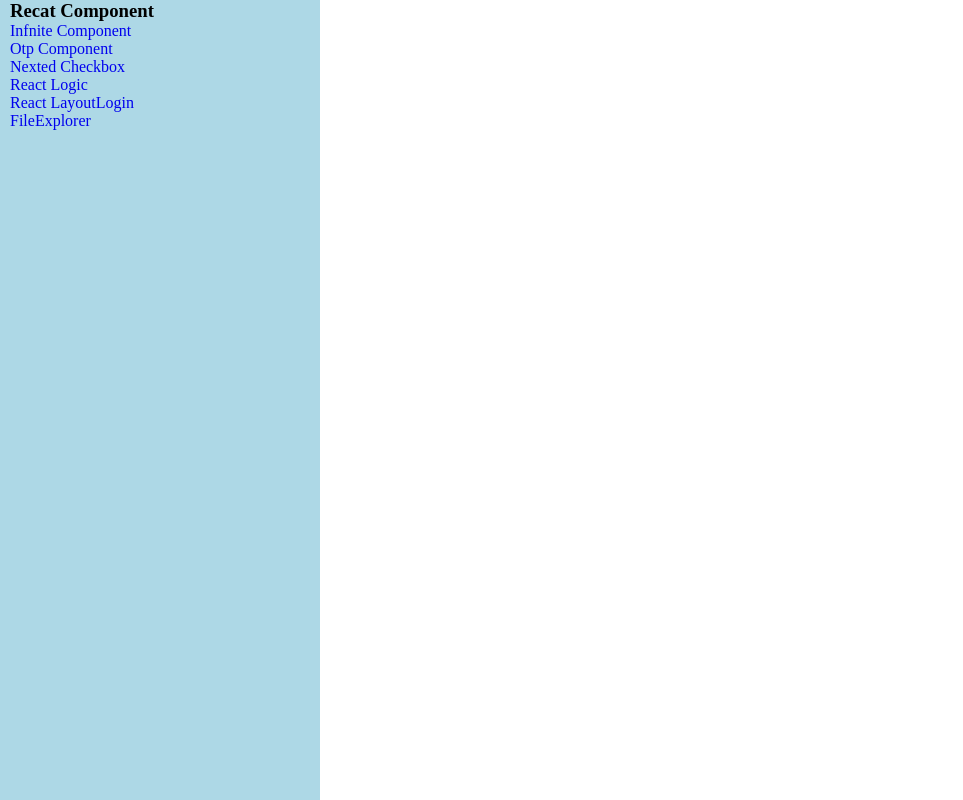
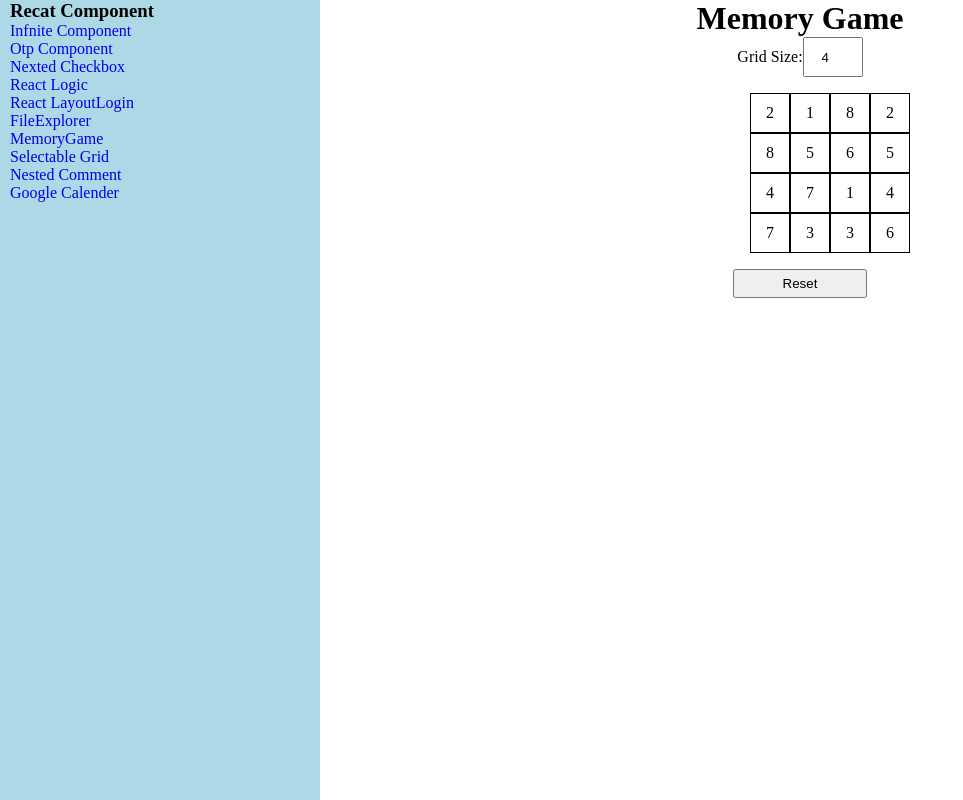
Before and after one commit to mdsameeralam9/React-Practice, a React (Vite) app: page /memoryGame in a window 1280 px wide. Shown: the whole page, without its empty margins (0-963 px from the left). Built offline with nearby package versions, Linux system fonts and the light colour scheme.

Commit message:
memory game

```diff
--- a/src/Dashboard/Content.tsx
+++ b/src/Dashboard/Content.tsx
@@ -12,6 +12,8 @@ import ReactHooksLayout from '../components/React_Hooks/ReactHooksLayout'
 import Virtualisation from '../components/InfniteScroll/Virtualisation/Layout'
 import LayoutLogin from '../components/AllFormTypes/Login/LayoutLogin'
 import FileExplorer from '../components/FileExplorer'
+import ImagePositioner from '../components/AllFormTypes/ImagesForm'
+import MemoryGame from '../components/MemoryGame'
 
 const Content = () => {
   return (
@@ -32,8 +34,11 @@ const Content = () => {
 
         <Route path="/ReactHooksLayout" element={<ReactHooksLayout />}/>
 
-        <Route path='/LayoutLogin' element={<LayoutLogin />}/>
+        <Route path='/LayoutLogin' element={<ImagePositioner />}/>
        <Route path='/fileExplorer' element={<FileExplorer />}/>
+       <Route path='/memoryGame' element={<MemoryGame />}/>
+
+
 
       </Routes>
     </div>
--- a/src/Dashboard/SideBar.tsx
+++ b/src/Dashboard/SideBar.tsx
@@ -7,7 +7,13 @@ const sideBarData = [
   {id: 3, label: "Nexted Checkbox", to: "/nestedcheckbox"},
   {id: 4, label: "React Logic", to: "/"},
   {id: 5, label: "React LayoutLogin", to: "/LayoutLogin"},
-  {id: 6, label: "FileExplorer", to: "/fileExplorer"}
+  {id: 6, label: "FileExplorer", to: "/fileExplorer"},
+  {id: 16, label: "MemoryGame", to: "/memoryGame"},
+  {id: 7, label: "Selectable Grid", to: "/selectableGrid"},
+  {id: 8, label: "Nested Comment", to: "/nestedComment"},
+  {id: 9, label: "Google Calender", to: "/goodleCalender"},
+
+
 
 ]
 
--- a/src/components/API_CONFIG/Hooks/useFetch.tsx
+++ b/src/components/API_CONFIG/Hooks/useFetch.tsx
@@ -8,7 +8,6 @@ const axiosInstance = axios.create({
 
 
 //https://github.com/divanov11/refresh-token-fetchwrapper
-//https://github.com/gitdagray/react_jwt_auth
 //https://github.com/divanov11/refresh-token-axios-interceptors/
 
 // refresh and accees token
@@ -17,7 +16,8 @@ const axiosInstance = axios.create({
 
 //https://github.com/SukhjinderArora/refresh-token-auth-app/blob/main/client/src/App.js
 
-
+//done
+//https://github.com/gitdagray/react_jwt_auth
 //https://github.com/gitdagray/react_jwt_auth/blob/main/src/hooks/useRefreshToken.js
 
 const useFetch = (token = null) => {
--- /dev/null
+++ b/src/components/AllFormTypes/ImagesForm/index.tsx
@@ -0,0 +1,35 @@
+import React, { useState } from 'react';
+
+function ImagePositioner() {
+  const [imageSrc, setImageSrc] = useState(null);
+
+  // Handle image upload and convert to base64
+  const handleImageUpload = (event) => {
+    const file = event.target.files[0];
+    if (file) {
+      const reader = new FileReader();
+      reader.onload = (e) => setImageSrc(e.target.result);
+      reader.readAsDataURL(file);
+    }
+  };
+
+  return (
+    <div>
+      <input type="file" accept="image/*" onChange={handleImageUpload} />
+      {imageSrc && (
+        <div style={{ display: 'flex', flexWrap: 'wrap', width: 420, height: 420, position: 'relative', marginTop: 20 }}>
+          {/* Top Left */}
+          <img src={imageSrc} alt="Top Left" style={{ position: 'absolute', top: 0, left: 0, width: 200, height: 200, border: '2px solid #333' }} />
+          {/* Top Right */}
+          <img src={imageSrc} alt="Top Right" style={{ position: 'absolute', top: 0, right: 0, width: 200, height: 200, border: '2px solid #333' }} />
+          {/* Bottom Left */}
+          <img src={imageSrc} alt="Bottom Left" style={{ position: 'absolute', bottom: 0, left: 0, width: 200, height: 200, border: '2px solid #333' }} />
+          {/* Bottom Right */}
+          <img src={imageSrc} alt="Bottom Right" style={{ position: 'absolute', bottom: 0, right: 0, width: 200, height: 200, border: '2px solid #333' }} />
+        </div>
+      )}
+    </div>
+  );
+}
+
+export default ImagePositioner;
--- /dev/null
+++ b/src/components/MemoryGame/Grid.tsx
@@ -0,0 +1,15 @@
+import React from 'react'
+import type { GridItem } from './ReactMemoryGameComponent';
+
+interface GridInterface {
+  item:GridItem;
+  handleCardClick: (item: GridItem) => void;
+}
+
+const Grid:React.FC<GridInterface> = ({ item, handleCardClick }) => {
+  return (
+    <div className='memGrid' onClick={() => handleCardClick(item)}>{item.value}</div>
+  )
+}
+
+export default Grid
--- /dev/null
+++ b/src/components/MemoryGame/ReactMemoryGameComponent.tsx
@@ -0,0 +1,90 @@
+import React, { useState, useEffect, useCallback } from 'react'
+import Grid from './Grid'
+
+interface MemPropsInterface {
+    size: number
+}
+
+export type GridItem = {
+    id: number;
+    value: number
+}
+
+const ReactMemoryGameComponent: React.FC<MemPropsInterface> = ({ size }) => {
+    const [grid, setGrid] = useState<GridItem[]>([]);
+    const [isWon, setIsWon] = useState<boolean>(false);
+    const [flippedCard, setFlippedCard] = useState<number[]>([]);
+    const [pairCard, setPairCard] = useState<GridItem[]>([]);
+
+    const initializeGrid = () => {
+        const totalItem: number = size * size;
+        const pairItem: number = Math.floor(totalItem / 2)
+        const array = Array.from({ length: pairItem }, (_, index) => index + 1);
+        const suffledArray: GridItem[] = [...array, ...array]
+            .sort(() => Math.random() - 0.5)
+            .slice(0, totalItem)
+            .map((val, idx) => ({ id: idx, value: val }));
+
+        setGrid(suffledArray)
+    }
+    const reset = () => initializeGrid();
+
+    const handleCardClick = (data: GridItem): void => {
+        if (isWon) return;
+        console.log(data, flippedCard)
+        const copy = [...flippedCard];
+        if (copy.length === 0) {
+            copy.push(data.id)
+            setFlippedCard(copy);
+        } else {
+
+            // both value are equal the push both the value to winArr and make this array to []
+            const filValue: GridItem | undefined = grid.find(i => i.id === copy[0]);
+            console.log("43===>", filValue)
+            if (data.value === filValue?.value) {
+                const copyPairCards = [...pairCard]
+                copyPairCards.push(filValue, data)
+                setPairCard(copyPairCards);
+                setFlippedCard([]);
+                if (copyPairCards.length === grid.length) {
+                    setIsWon(true)
+                }
+            } else {
+                // make this array to empty after 1 second
+                setTimeout(() => {
+                    setFlippedCard([]);
+                }, 1000)
+            }
+        }
+
+
+
+    }
+
+    useEffect(() => {
+        initializeGrid()
+    }, [size])
+
+
+    console.log(pairCard)
+
+    if (isWon) return <h1>You won the game</h1>
+
+    return (
+        <div className='gamWrapper'>
+            <div className='ReactMemoryGameComponent' style={{ gridTemplateColumns: `repeat(${size} 1fr)` }}>
+                {grid?.map((item) => (
+                    <Grid
+                        key={item.id}
+                        item={item}
+                        handleCardClick={handleCardClick}
+
+                    />
+                ))}
+            </div>
+            <button onClick={reset} style={{ padding: "5px 3rem", cursor: "pointer", marginTop: "1rem" }}>{isWon ? "Play Again!" : "Reset"}</button>
+        </div>
+    )
+}
+
+export default ReactMemoryGameComponent
--- /dev/null
+++ b/src/components/MemoryGame/index.tsx
@@ -0,0 +1,30 @@
+import React, { useState } from 'react';
+import ReactMemoryGameComponent from './ReactMemoryGameComponent';
+import "./style.css";
+
+const MemoryGame = () => {
+    const [inputSize, setInputSize] = useState(4);
+
+    const handleChange = (e: React.ChangeEvent<HTMLInputElement>) => {
+        if (e.target.value !== "" && (Number(e.target.value) < 1 || Number(e.target.value) > 10)) {
+            return false;
+        }
+        setInputSize(Number(e.target.value))
+    }
+
+    return (
+        <div className='MemoryGameComponent'>
+            <h1>Memory Game</h1>
+            <div className="inputWrap">
+                <label>Grid Size:</label>
+                <input type='number' value={inputSize} onChange={handleChange} style={{ width: "60px", height: "40px", textAlign: "center" }} />
+            </div>
+
+            <ReactMemoryGameComponent
+                size={inputSize}
+            />
+        </div>
+    )
+}
+
+export default MemoryGame
--- /dev/null
+++ b/src/components/MemoryGame/style.css
@@ -0,0 +1,32 @@
+
+.MemoryGameComponent{
+    display: flex;
+    flex-direction: column;
+    justify-content: center;
+    align-items: center;
+}
+
+.memGrid {
+    border: 1px solid;
+    width: 40px;
+    height: 40px;
+    display: flex;
+    justify-content: center;
+    align-items: center;
+    cursor: pointer;
+
+}
+
+.ReactMemoryGameComponent {
+    margin-top: 1rem;
+    width: 100px;
+    display: grid;
+    grid-template-columns: repeat(4, 1fr);
+}
+
+.gamWrapper{
+    display: flex;
+    flex-direction: column;
+    justify-content: center;
+    align-items: center;
+}
```
